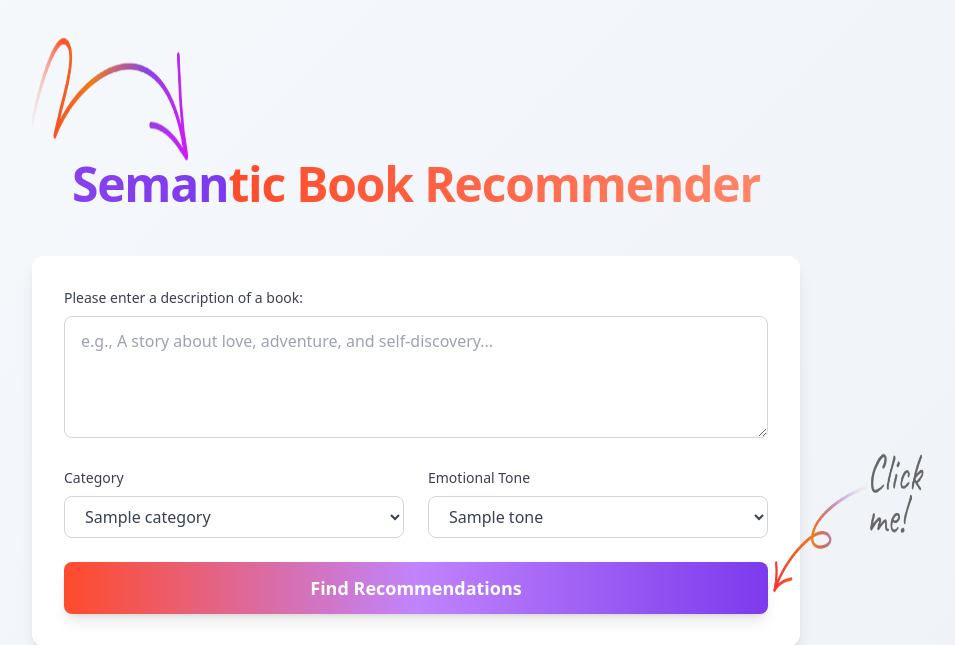
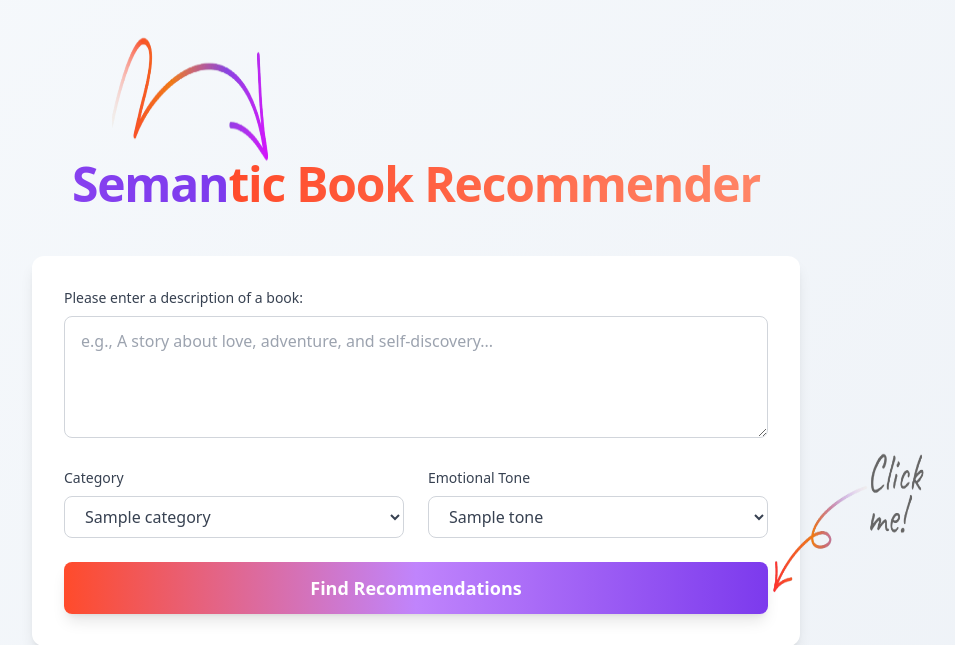
Before and after one commit to aydinefendi/Semantic-Book-Recommender, a Flask app: template templates/book_rec.html in a window 1280 px wide. Shown: the top 645 px of the page, without its empty margins (224-1179 px from the left). Run offline with Flask 3, Linux system fonts and the light colour scheme; the template is opened without the code that fills it: most values are stand-ins (such as "Sample title", 1, 10 or a date in 2020); parts of the project's set-up code (start-up, migrations or seed data) failed here and were passed over; some libraries are stand-ins or nearby versions.

Commit message:
Moved the arrow to the right

```diff
--- a/templates/book_rec.html
+++ b/templates/book_rec.html
@@ -50,7 +50,7 @@
             <!-- Arrow image pointing to the input -->
             <img src="{{ url_for('static', filename='the_arrow.png') }}"
                  alt="Arrow pointing down"
-                 class="absolute -top-36 left-60 w-40 h-40">
+                 class="absolute -top-36 left-80 w-40 h-40">
         </div>
 
         <div class="max-w-3xl mx-auto bg-white rounded-xl shadow-lg p-8 card-shadow mt-30">
```
